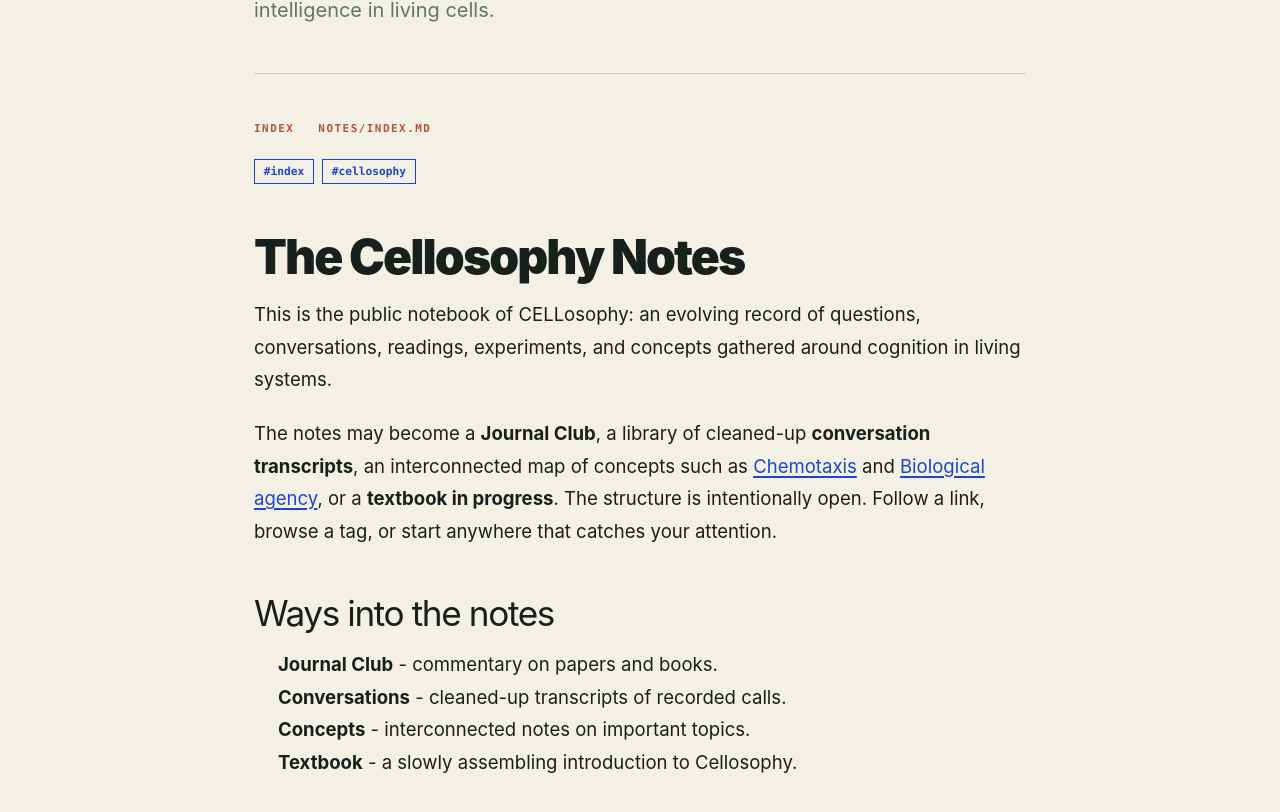
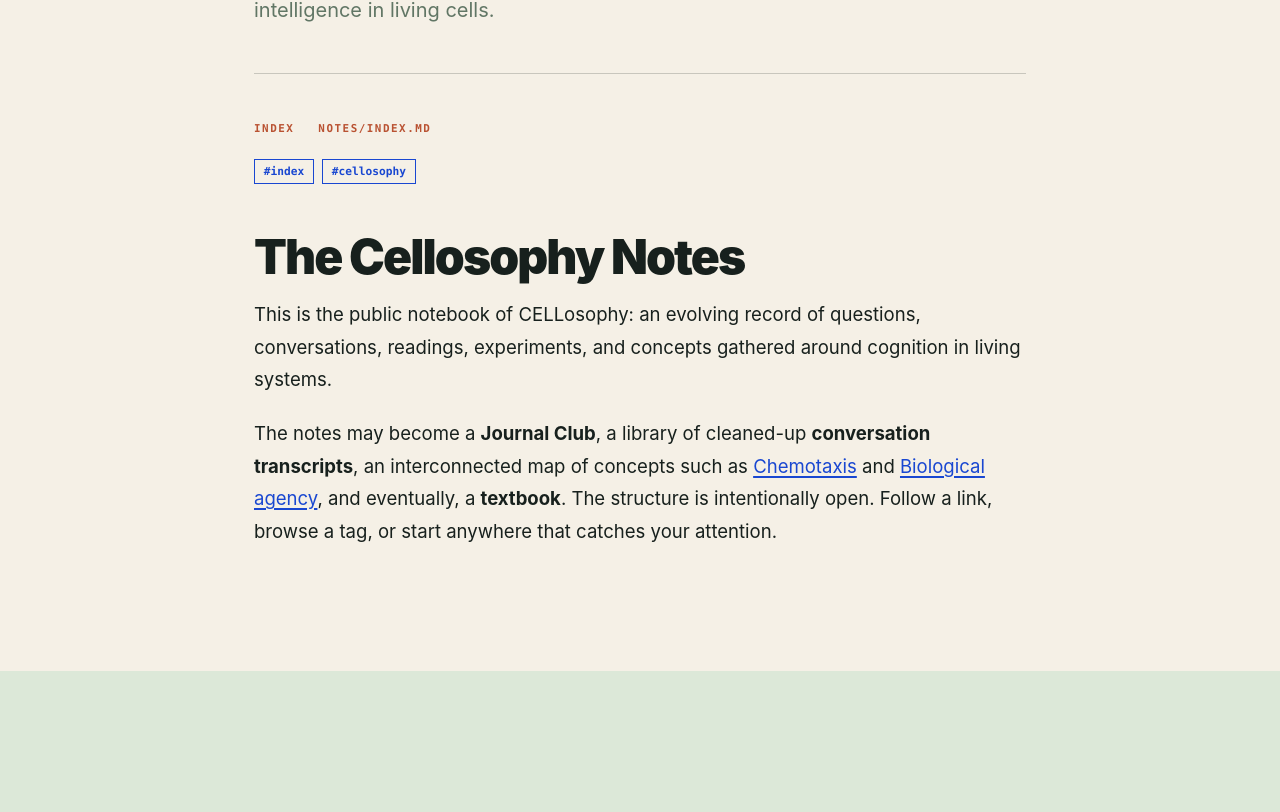
Before and after one commit to ranganaut/cellosophy-website, a Next.js app: page /notes in a window 1280 px wide. Shown: the part 460-1272 px from the top of the page. After the commit the page ends 1131 px from the top, so only its background shows below. Built offline with nearby package versions, Linux system fonts and the light colour scheme.

Commit message:
Sync updated notes manifest

```diff
--- a/app/content.generated.ts
+++ b/app/content.generated.ts
@@ -219,13 +219,11 @@ export const contentNotes: ContentNote[] = [
         "cellosophy"
       ]
     },
-    "body": "# The Cellosophy Notes\n\nThis is the public notebook of CELLosophy: an evolving record of questions, conversations, readings, experiments, and concepts gathered around cognition in living systems.\n\nThe notes may become a **Journal Club**, a library of cleaned-up **conversation transcripts**, an interconnected map of concepts such as [[Chemotaxis]] and [[Biological agency]], or a **textbook in progress**. The structure is intentionally open. Follow a link, browse a tag, or start anywhere that catches your attention.\n\n## Ways into the notes\n\n- **Journal Club** - commentary on papers and books.\n- **Conversations** - cleaned-up transcripts of recorded calls.\n- **Concepts** - interconnected notes on important topics.\n- **Textbook** - a slowly assembling introduction to Cellosophy.",
+    "body": "# The Cellosophy Notes\n\nThis is the public notebook of CELLosophy: an evolving record of questions, conversations, readings, experiments, and concepts gathered around cognition in living systems.\n\nThe notes may become a **Journal Club**, a library of cleaned-up **conversation transcripts**, an interconnected map of concepts such as [[Chemotaxis]] and [[biological-agency]], and eventually, a **textbook**. The structure is intentionally open. Follow a link, browse a tag, or start anywhere that catches your attention.",
     "paragraphs": [
       "# The Cellosophy Notes",
       "This is the public notebook of CELLosophy: an evolving record of questions, conversations, readings, experiments, and concepts gathered around cognition in living systems.",
-      "The notes may become a **Journal Club**, a library of cleaned-up **conversation transcripts**, an interconnected map of concepts such as [[Chemotaxis]] and [[Biological agency]], or a **textbook in progress**. The structure is intentionally open. Follow a link, browse a tag, or start anywhere that catches your attention.",
-      "## Ways into the notes",
-      "- **Journal Club** - commentary on papers and books.\n- **Conversations** - cleaned-up transcripts of recorded calls.\n- **Concepts** - interconnected notes on important topics.\n- **Textbook** - a slowly assembling introduction to Cellosophy."
+      "The notes may become a **Journal Club**, a library of cleaned-up **conversation transcripts**, an interconnected map of concepts such as [[Chemotaxis]] and [[biological-agency]], and eventually, a **textbook**. The structure is intentionally open. Follow a link, browse a tag, or start anywhere that catches your attention."
     ]
   },
   {
```
